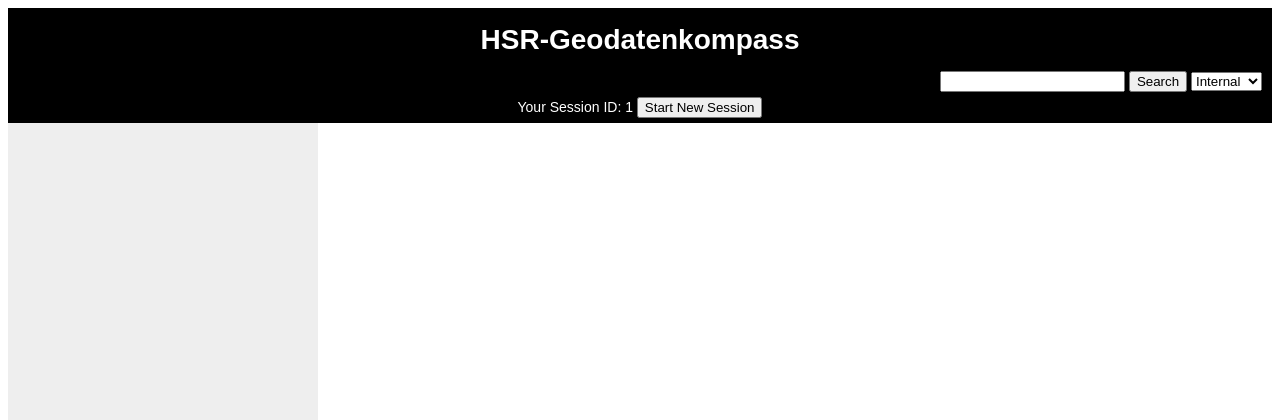
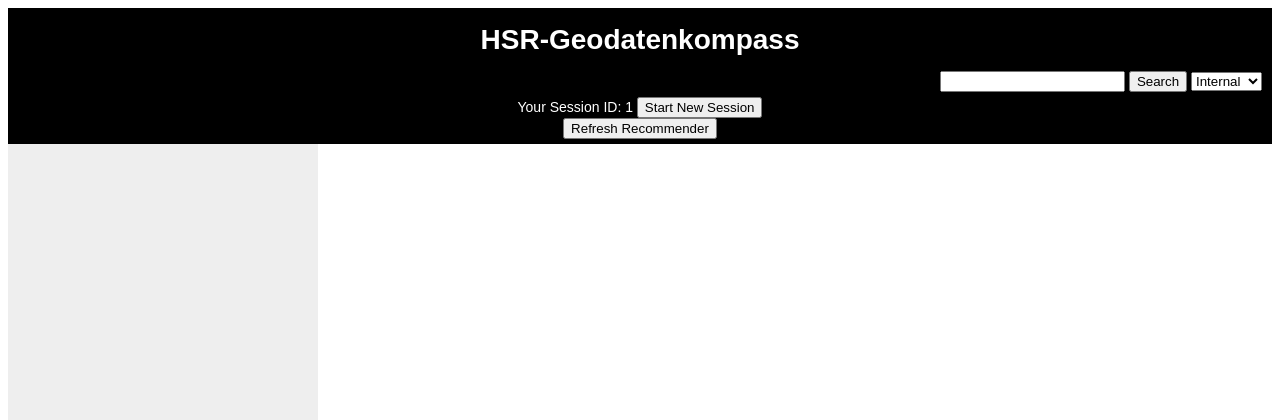
Before and after one commit to feibl/geometa_search, a Flask app: page / in a window 1280 px wide. Shown: the top 420 px of the page. Run offline with Flask 2, Linux system fonts and the light colour scheme; the visitor is signed in with stand-in values (Sample User, id 1); data that the repository does not hold is empty; parts of the project's set-up code (start-up, migrations or seed data) failed here and were passed over; some libraries are stand-ins or nearby versions.

Commit message:
Explicit refresh

```diff
--- a/geometa_search/templates/layout.html
+++ b/geometa_search/templates/layout.html
@@ -21,6 +21,9 @@
             <form style="display: inline;" action="{{url_for('meta_search.create_new_session') }}" method="GET">
                 <input type="submit" id="btn_new_session" value="Start New Session">
             </form>
+        </div>
+        <div class="session_bar">
+            <input type="button" onclick="refreshRecommender()" id="btn_refresh" value="Refresh Recommender">
         </div>
     </header>
 
@@ -63,5 +66,9 @@
             }
         })
     }
+    function refreshRecommender() {
+        $.get( "/refresh");
+        alert( "Successfully Refreshed." );
+    }
 
 </script>
--- a/geometa_search/views.py
+++ b/geometa_search/views.py
@@ -364,6 +364,18 @@ def create_new_session():
     return render_template('layout.html')
 
 
+@meta_search.route('/refresh')
+def refresh():
+    payload = {
+        'api_key': current_app.config['API_KEY'],
+    }
+    requests.get(
+        get_recsys_address() + '/refresh',
+        params=payload
+    )
+    return jsonify({'succes': True})
+
+
 @meta_search.route('/influenced_by_your_history')
 def influenced_by_your_history():
     payload = {
--- a/requirements.txt
+++ b/requirements.txt
@@ -12,7 +12,7 @@ MarkupSafe==0.23
 OWSLib==0.8.10
 SQLAlchemy==0.9.4
 SQLAlchemy-Utils==0.26.5
--e git://github.com/feibl/search-rex.git@a631b0f7231742144bb154afaa156deb6b0aa36d#egg=Search_Recommender-origin
+-e git://github.com/feibl/search-rex.git@dc76cde7891047587f582fe474efe701e66c711b#egg=Search_Recommender-origin
 WTForms==1.0.5
 Werkzeug==0.9.6
 alembic==0.6.5
```
